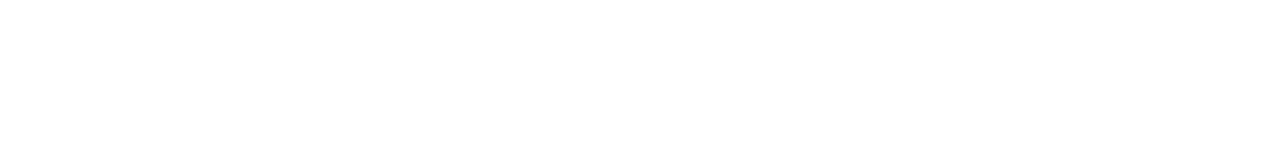
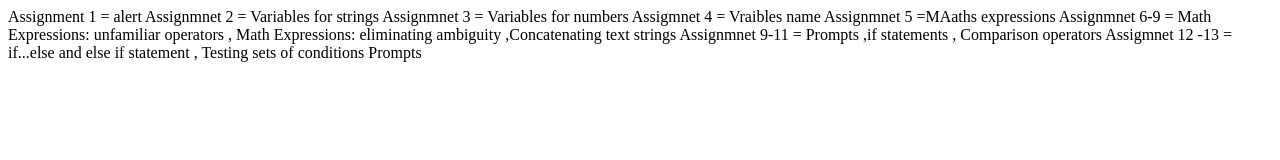
Before and after one commit to moiz-xyz/SMIT-JS-Assignments, a plain HTML site: page index.html in a window 1280 px wide. Drawn offline with Linux system fonts and the light colour scheme.

Commit message:
Update index.html

```diff
--- a/index.html
+++ b/index.html
@@ -7,5 +7,14 @@
 </head>
 <body>
     <!-- These are my all Js assigmnets for SMIT -->
+    Assignment 1 = alert
+    Assignmnet 2 =  Variables for strings
+    Assignmnet 3 = Variables for numbers
+    Assigmnet 4 = Vraibles name
+    Assignmnet 5 =MAaths expressions
+    Assignmnet 6-9 =  Math Expressions: unfamiliar operators , Math Expressions: eliminating ambiguity ,Concatenating text strings
+    Assignmnet 9-11 =  Prompts ,if statements , Comparison operators
+    Assigmnet 12 -13 = if...else and else if statement , Testing sets of conditions
+ Prompts
 </body>
 </html>
```
